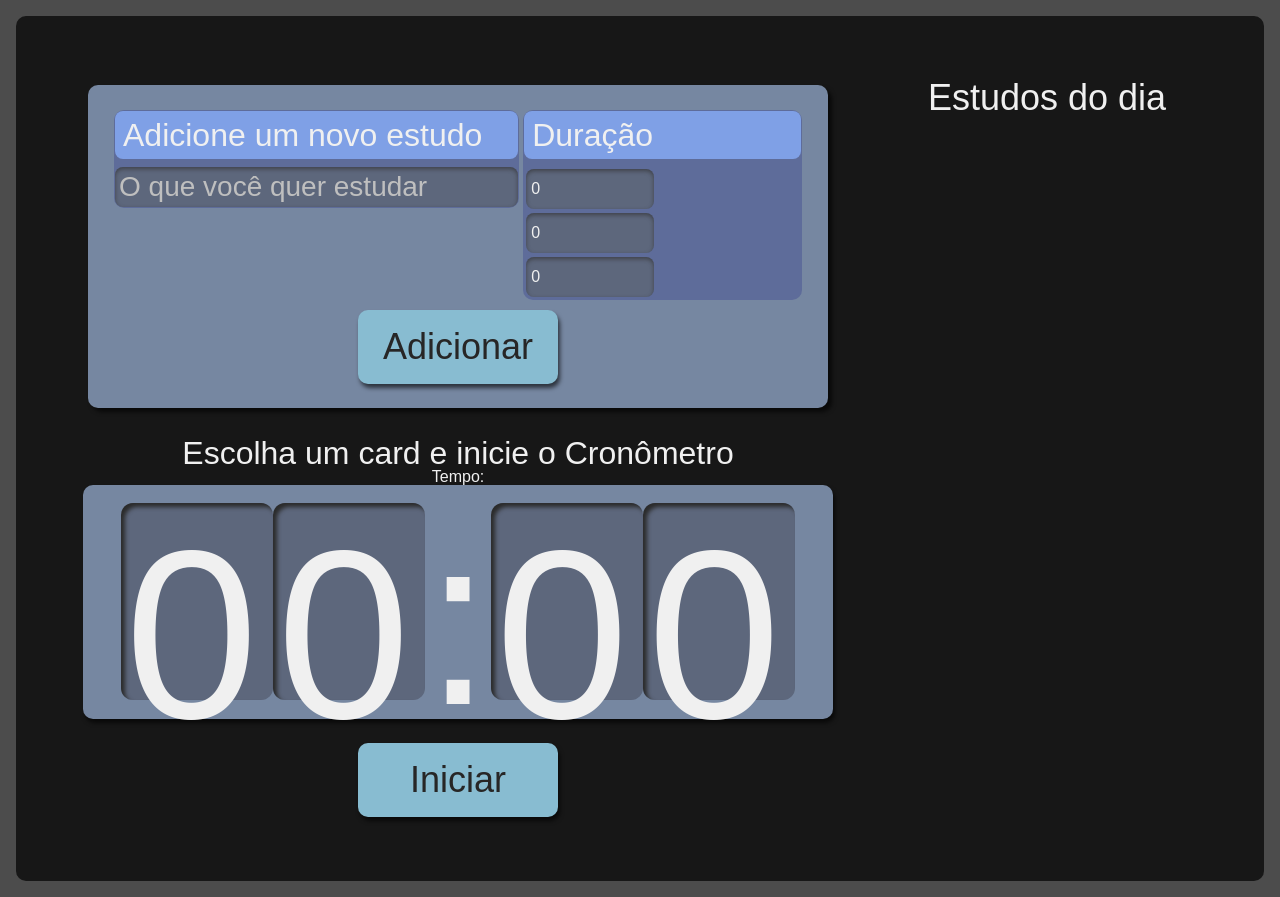
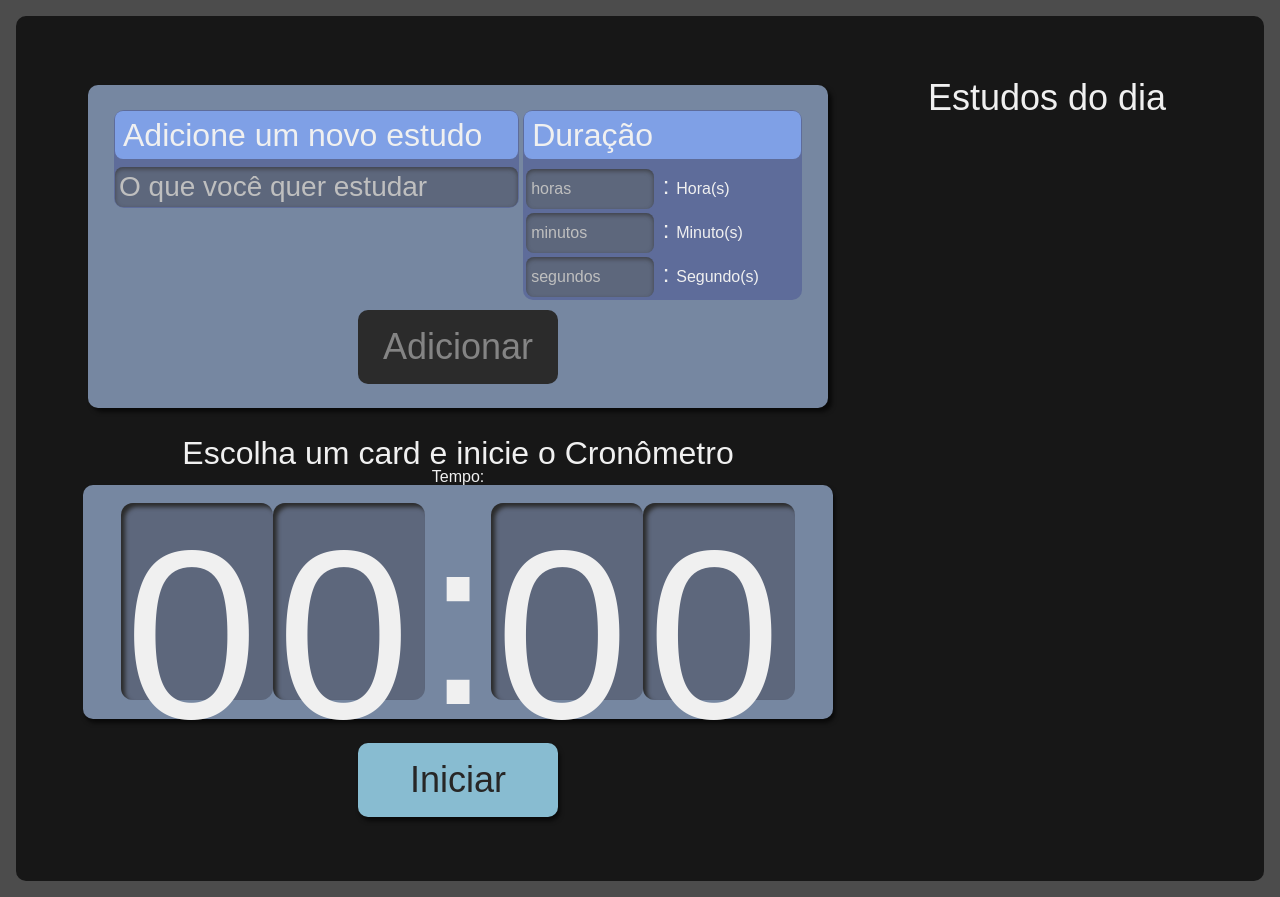
Before and after one commit to vicTavares/alura-studies, a React (Create React App) app: page / in a window 1280 px wide. Built offline with nearby package versions, Linux system fonts and the light colour scheme.

Commit message:
feat: altera recurso de tempo da tarefa; desabilita botao condicionalmente

```diff
--- a/src/components/Formulario/index.tsx
+++ b/src/components/Formulario/index.tsx
@@ -4,16 +4,27 @@ import { Botao } from "../Botao";
 import style from "./Formulario.module.scss";
 import { v4 as uuidv4 } from "uuid";
 
-interface Props {
+export interface Props {
   setTarefas: React.Dispatch<React.SetStateAction<ITarefa[]>>;
 }
 
 export function FormularioDeTarefa({ setTarefas }: Props) {
   const [textoDaTarefa, setTextoDaTarefa] = useState("");
   //const [duracaoDaTarefa, setDuracaoDaTarefa] = useState("00:00:00");
-  const [duracaoDaTarefaHora, setDuracaoDaTarefaHora] = useState(0);
-  const [duracaoDaTarefaMinuto, setDuracaoDaTarefaMinuto] = useState(0);
-  const [duracaoDaTarefaSegundo, setDuracaoDaTarefaSegundo] = useState(0);
+  const [duracaoDaTarefaHora, setDuracaoDaTarefaHora] = useState<
+    number | undefined
+  >();
+  const [duracaoDaTarefaMinuto, setDuracaoDaTarefaMinuto] = useState<
+    number | undefined
+  >();
+  const [duracaoDaTarefaSegundo, setDuracaoDaTarefaSegundo] = useState<
+    number | undefined
+  >();
+
+  const duracaoDaTarefaEmSegundos =
+    (duracaoDaTarefaHora || 0) * 3600 +
+    (duracaoDaTarefaMinuto || 0) * 60 +
+    (duracaoDaTarefaSegundo || 0);
 
   function adicionarTarefa(evento: React.FormEvent<HTMLFormElement>) {
     evento.preventDefault();
@@ -22,10 +33,7 @@ export function FormularioDeTarefa({ setTarefas }: Props) {
       {
         tarefa: textoDaTarefa,
         //tempo: duracaoDaTarefa,
-        duracaoEmSegundos:
-          duracaoDaTarefaHora * 3600 +
-          duracaoDaTarefaMinuto * 60 +
-          duracaoDaTarefaSegundo,
+        duracaoEmSegundos: duracaoDaTarefaEmSegundos,
         status: "todo",
         disabled: "true",
         id: uuidv4(),
@@ -33,9 +41,9 @@ export function FormularioDeTarefa({ setTarefas }: Props) {
     ]);
     setTextoDaTarefa("");
     // setDuracaoDaTarefa("00:00");
-    setDuracaoDaTarefaHora(0);
-    setDuracaoDaTarefaMinuto(0);
-    setDuracaoDaTarefaSegundo(0);
+    setDuracaoDaTarefaHora(undefined);
+    setDuracaoDaTarefaMinuto(undefined);
+    setDuracaoDaTarefaSegundo(undefined);
   }
 
   return (
@@ -56,50 +64,79 @@ export function FormularioDeTarefa({ setTarefas }: Props) {
       </div>
       <div className={style.inputContainer}>
         <span className={style.label}>Duração</span>
+        <div className={style.div_font}>
+          {" "}
           <input
+            alt="horas"
             type="number"
             placeholder="horas"
             step="1"
             name="hora"
             //value={duracaoDaTarefa}
-          value={duracaoDaTarefaHora}
+            value={duracaoDaTarefaHora || ""}
             onChange={(evento) =>
-            setDuracaoDaTarefaHora(Number(evento.target.value))
+              setDuracaoDaTarefaHora(
+                evento.target.value === ""
+                  ? undefined
+                  : Number(evento.target.value)
+              )
             }
             id="hora"
-          min="00"
-          required
-        />
+            min="0"
+          />{" "}
+          : <label htmlFor="hora">Hora(s)</label>
+        </div>
+
+        <div className={style.div_font}>
+          {" "}
           <input
             type="number"
             placeholder="minutos"
             step="1"
             name="minuto"
-          //value={duracaoDaTarefa}
-          value={duracaoDaTarefaMinuto}
-          onChange={(evento) =>
-            setDuracaoDaTarefaMinuto(Number(evento.target.value))
-          }
+            value={duracaoDaTarefaMinuto || ""}
+            onChange={(evento) => {
+              console.log(evento.target.value);
+              setDuracaoDaTarefaMinuto(
+                evento.target.value === ""
+                  ? undefined
+                  : Number(evento.target.value)
+              );
+            }}
             id="minuto"
-          min="00"
-          required
-        />
+            min="0"
+          />{" "}
+          : <label htmlFor="minuto">Minuto(s)</label>
+        </div>
+
+        <div className={style.div_font}>
+          {" "}
           <input
             type="number"
             placeholder="segundos"
             step="1"
             name="segundo"
             //value={duracaoDaTarefa}
-          value={duracaoDaTarefaSegundo}
+            value={duracaoDaTarefaSegundo || ""}
             onChange={(evento) =>
-            setDuracaoDaTarefaSegundo(Number(evento.target.value))
+              setDuracaoDaTarefaSegundo(
+                evento.target.value === ""
+                  ? undefined
+                  : Number(evento.target.value)
+              )
             }
             id="segundo"
-          min="00"
-          required
-        />
+            min="0"
+          />{" "}
+          : <label htmlFor="segundo">Segundo(s)</label>
         </div>
-      <Botao type="submit">Adicionar</Botao>
+      </div>
+      <Botao
+        disabled={duracaoDaTarefaEmSegundos === 0 || textoDaTarefa === ""}
+        type="submit"
+      >
+        Adicionar
+      </Botao>
     </form>
   );
 }
```
Lines whose indentation alone changed are shown as unchanged.
